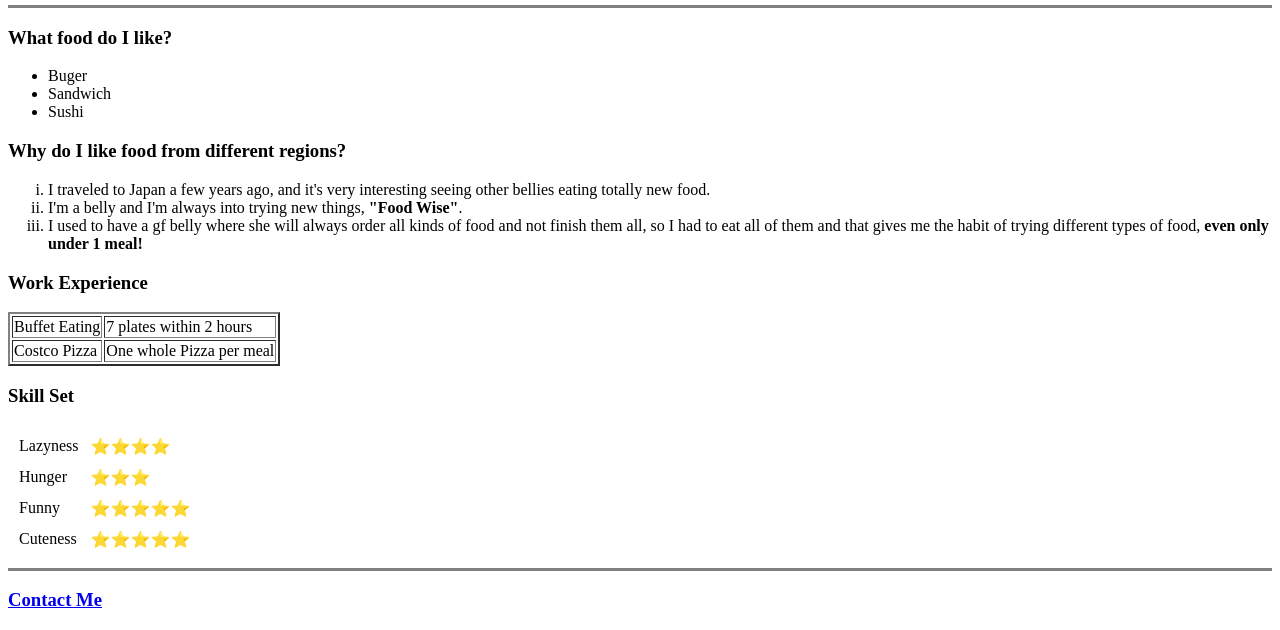
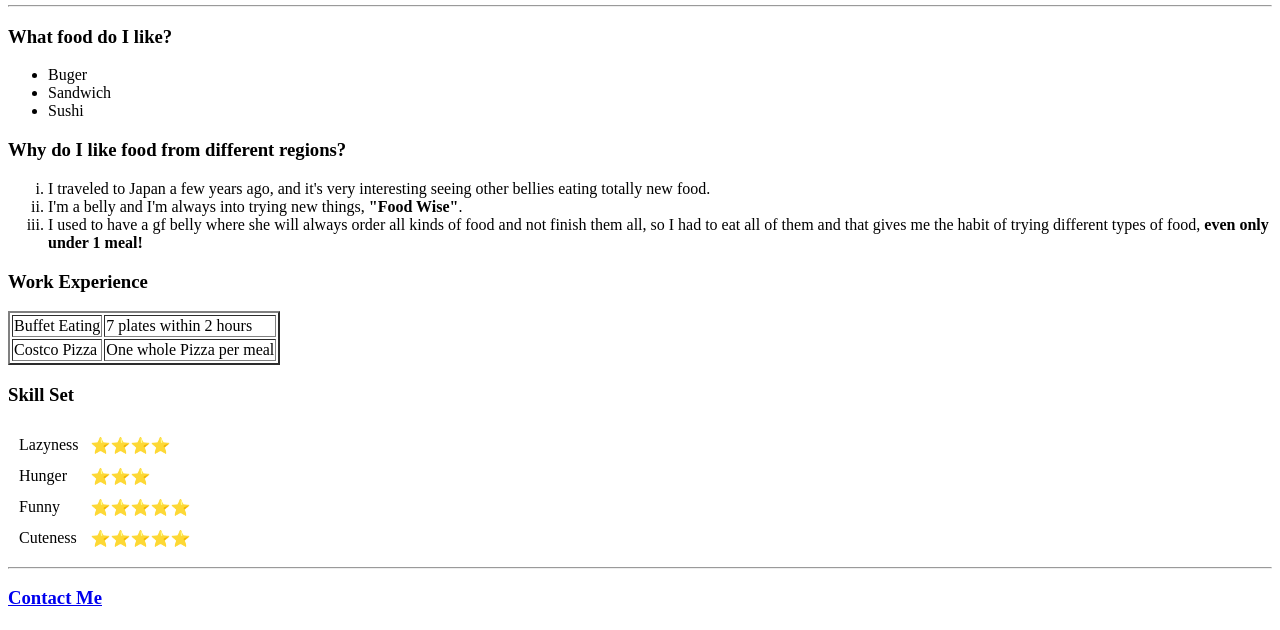
Before and after one commit to Floraaaaa99/Belly, a plain HTML site: page index.html in a window 1280 px wide. Shown: the part 457-1087 px from the top of the page. Drawn offline with Linux system fonts and the light colour scheme.

Commit message:
add style sheet

```diff
--- a/index.html
+++ b/index.html
@@ -3,7 +3,8 @@
 
 <head>
   <meta charset="utf-8">
-  <title> ❤️Flora's personal site❤️</title>
+  <title> ❤️Belly's personal site❤️</title>
+  <link rel="stylesheet" href="styles.css">
 </head>
 
 <body>
@@ -20,7 +21,7 @@
     </tr>
   </table>
 
-<hr size="3" noshade>
+<hr>
   <h3> What food do I like? </h3>
   <ul>
     <li>Buger</li>
@@ -66,7 +67,7 @@
        <td>⭐️⭐️⭐️⭐️⭐️</td>
      </tr>
    </table>
-<hr size="3" noshade>
+<hr>
   <h3><a href="contactme.html">Contact Me</a></h3>
 </body>
 </html>
```
